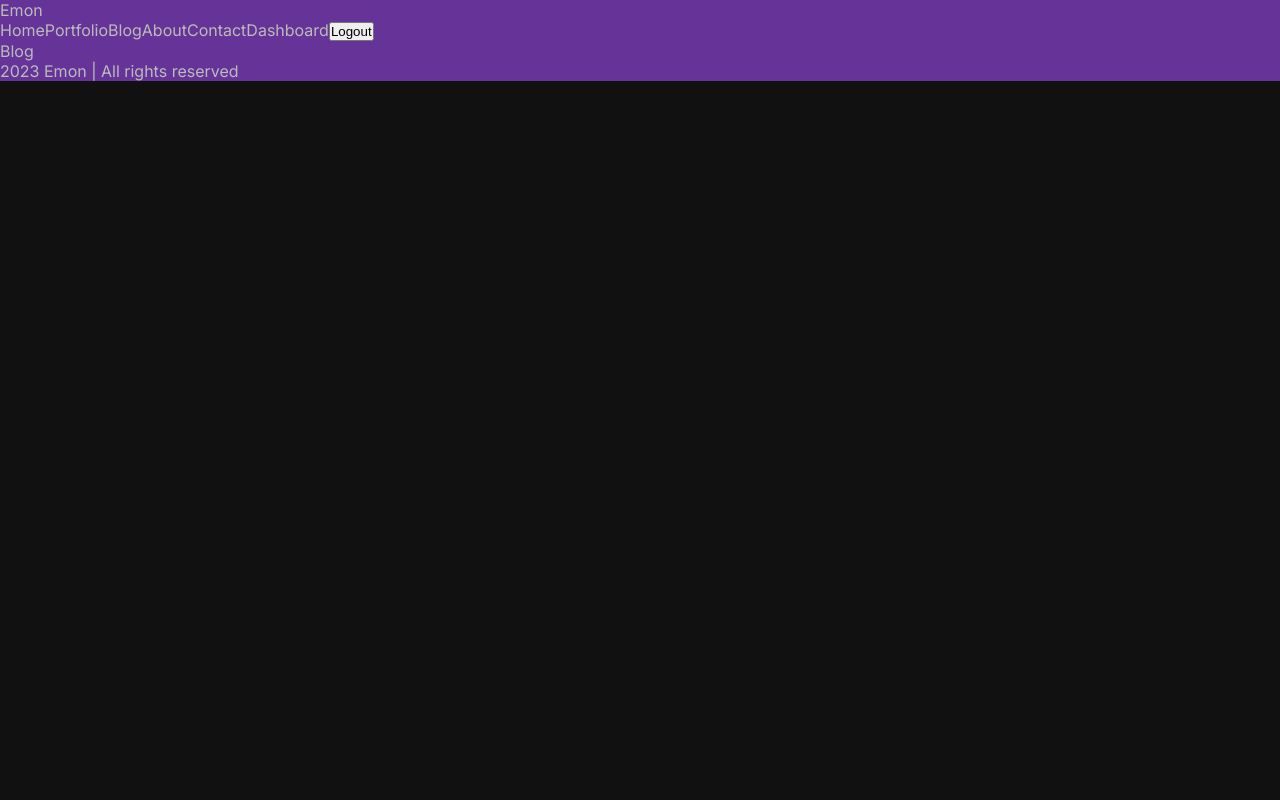
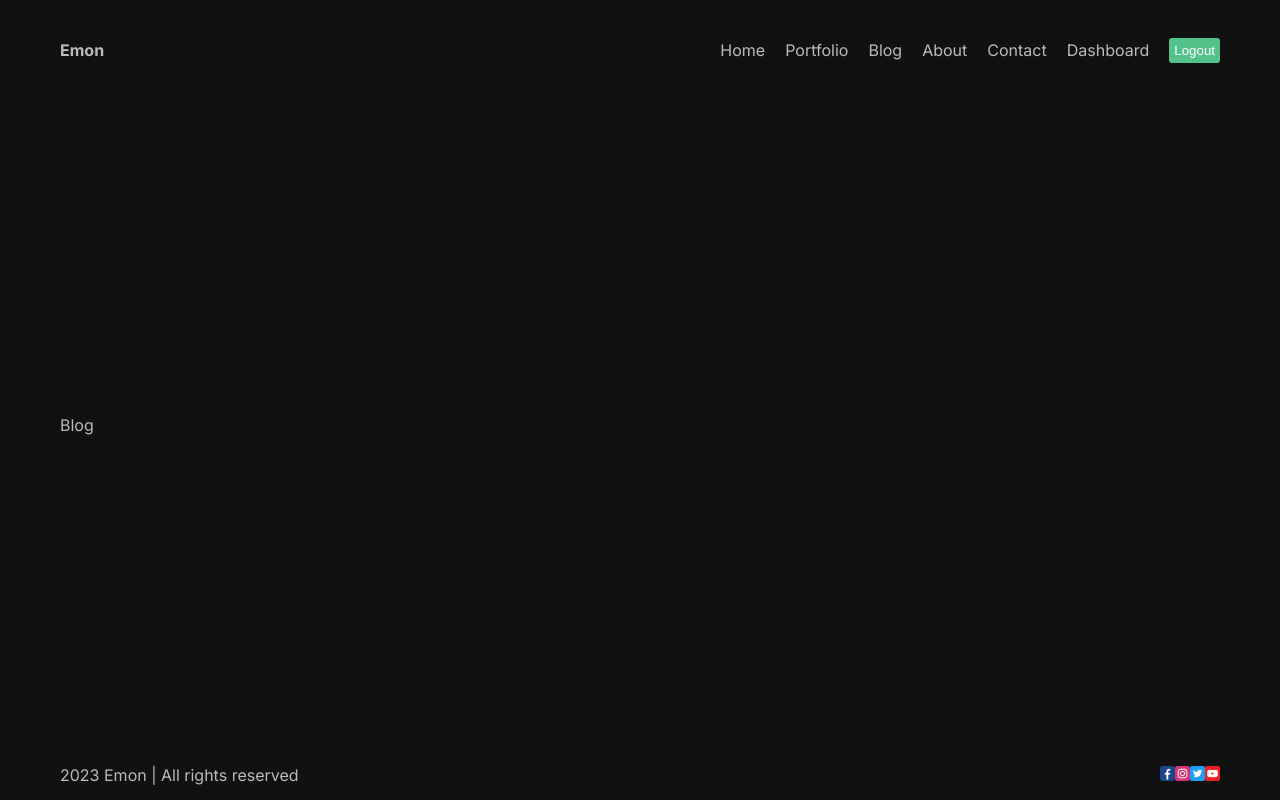
Before and after one commit to emon-get-some-sleep/next-js-portfolio, a Next.js app: page /blog in a window 1280 px wide. Built offline with nearby package versions, Linux system fonts and the light colour scheme.

Commit message:
added footer logo

```diff
--- a/src/app/about/page.jsx
+++ b/src/app/about/page.jsx
@@ -3,7 +3,7 @@ import styles from './page.module.css';
 const Page = () => {
     return (
         <div className={styles.container}>
-            Contact
+           <h2>About</h2>
         </div>
     );
 };
--- a/src/app/globals.css
+++ b/src/app/globals.css
@@ -13,7 +13,13 @@ body {
 }
 
 .container{
-  background-color: rebeccapurple;
+  max-width: 1366px;
+  min-height: 100vh;
+  margin: 0 auto;
+  padding: 0 60px;
+  display: flex;
+  flex-direction: column;
+  justify-content: space-between;
 }
 
 a{
--- a/src/components/footer/Footer.jsx
+++ b/src/components/footer/Footer.jsx
@@ -1,13 +1,19 @@
 import React from 'react';
-
+import styles from './footer.module.css';
+import Image from 'next/image';
 const Footer = () => {
 
     return (
-        <div>
+        <div className={styles.container}>
             <div>
                 2023 Emon | All rights reserved
             </div>
             <div>
+
+                <Image src="/1.png" width={15} height={15} alt="Emon" />
+                <Image src="/2.png" width={15} height={15} alt="Emon" />
+                <Image src="/3.png" width={15} height={15} alt="Emon" />
+                <Image src="/4.png" width={15} height={15} alt="Emon" />
 
             </div>
         </div>
--- /dev/null
+++ b/src/components/footer/footer.module.css
@@ -0,0 +1,6 @@
+.container{
+    height: 50px;
+    display: flex;
+    align-items: center;
+    justify-content: space-between;
+}
--- a/src/components/navbar/Navbar.jsx
+++ b/src/components/navbar/Navbar.jsx
@@ -1,19 +1,19 @@
 "use client"
 import Link from 'next/link';
 import React from 'react';
-
+import styles from './navbar.module.css';
 const Navbar = () => {
     return (
-        <div>
-            <Link href="/">Emon</Link>
-            <div>
-                <Link href="/">Home</Link>
-                <Link href="/portfolio">Portfolio</Link>
-                <Link href="/blog">Blog</Link>
-                <Link href="/about">About</Link>
-                <Link href="/contact">Contact</Link>
-                <Link href="/dashboard">Dashboard</Link>
-                <button onClick={() => console.log('logged out')}>Logout</button>
+        <div className={styles.container}>
+            <Link className={styles.logo} href="/">Emon</Link>
+            <div className={styles.links}>
+                <Link className={styles.link} href="/">Home</Link>
+                <Link className={styles.link} href="/portfolio">Portfolio</Link>
+                <Link className={styles.link} href="/blog">Blog</Link>
+                <Link className={styles.link} href="/about">About</Link>
+                <Link className={styles.link} href="/contact">Contact</Link>
+                <Link className={styles.link} href="/dashboard">Dashboard</Link>
+                <button className={styles.logout} onClick={() => console.log('logged out')}>Logout</button>
             </div>
         </div>
     );
--- /dev/null
+++ b/src/components/navbar/navbar.module.css
@@ -0,0 +1,27 @@
+.container{
+    height: 100px;
+    display: flex;
+    justify-content: space-between;
+    align-items: center;
+
+}
+
+.logo{
+    font-weight: bold;
+    font: 22px;
+}
+
+.links{
+    display: flex;
+    align-items: center;
+    gap: 20px;
+}
+
+.logout{
+    padding: 5px;
+    border: none;
+    background-color: #53c28b;
+    color: #fff;
+    cursor: pointer;
+    border-radius: 3px;
+}
```
